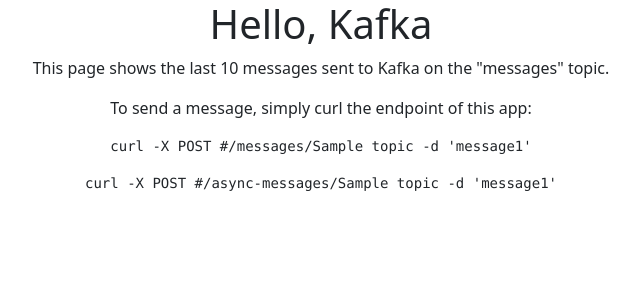
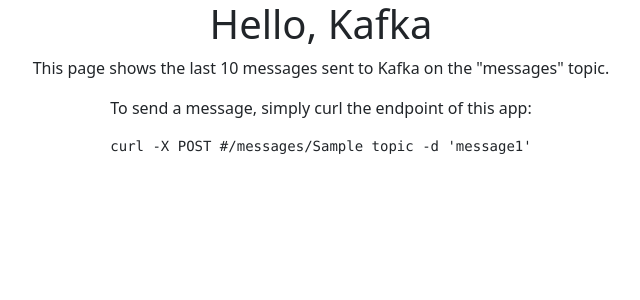
Before and after one commit to mble/heroku-kafka-demo-python, a Python web app: template demo/templates/index.html in a window 1280 px wide. Shown: the top 300 px of the page, without its empty margins (319-959 px from the left). Run offline with Jinja, Linux system fonts and the light colour scheme; the template is opened without the code that fills it: most values are stand-ins (such as "Sample title", 1, 10 or a date in 2020).

Commit message:
remove async-messages route

```diff
--- a/demo/templates/index.html
+++ b/demo/templates/index.html
@@ -24,9 +24,6 @@
       </p>
       <p>To send a message, simply curl the endpoint of this app:</p>
       <pre>curl -X POST {{ baseurl }}/messages/{{ topic }} -d 'message1'</pre>
-      <pre>
-curl -X POST {{ baseurl }}/async-messages/{{ topic }} -d 'message1'</pre
-      >
       <container
         class="d-flex flex-column justify-content-center"
         style="min-width: 80vw"
```
